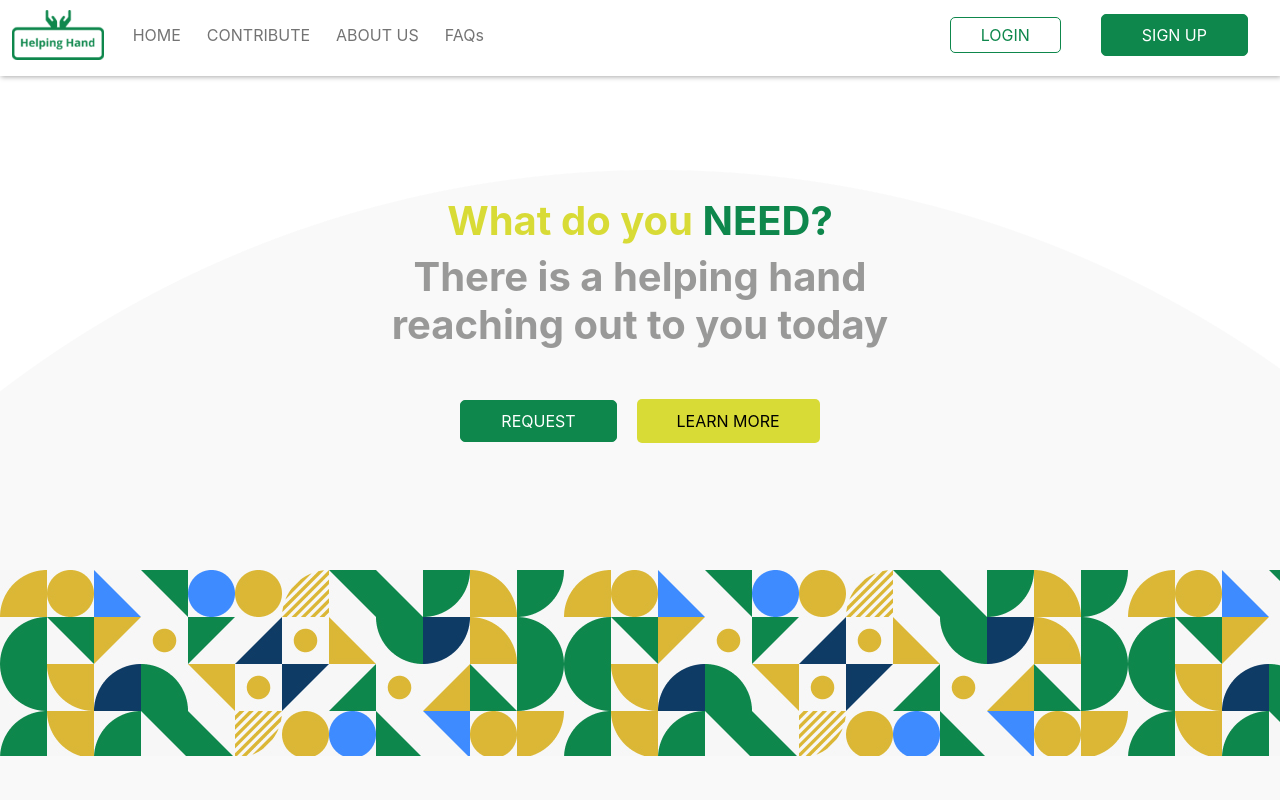
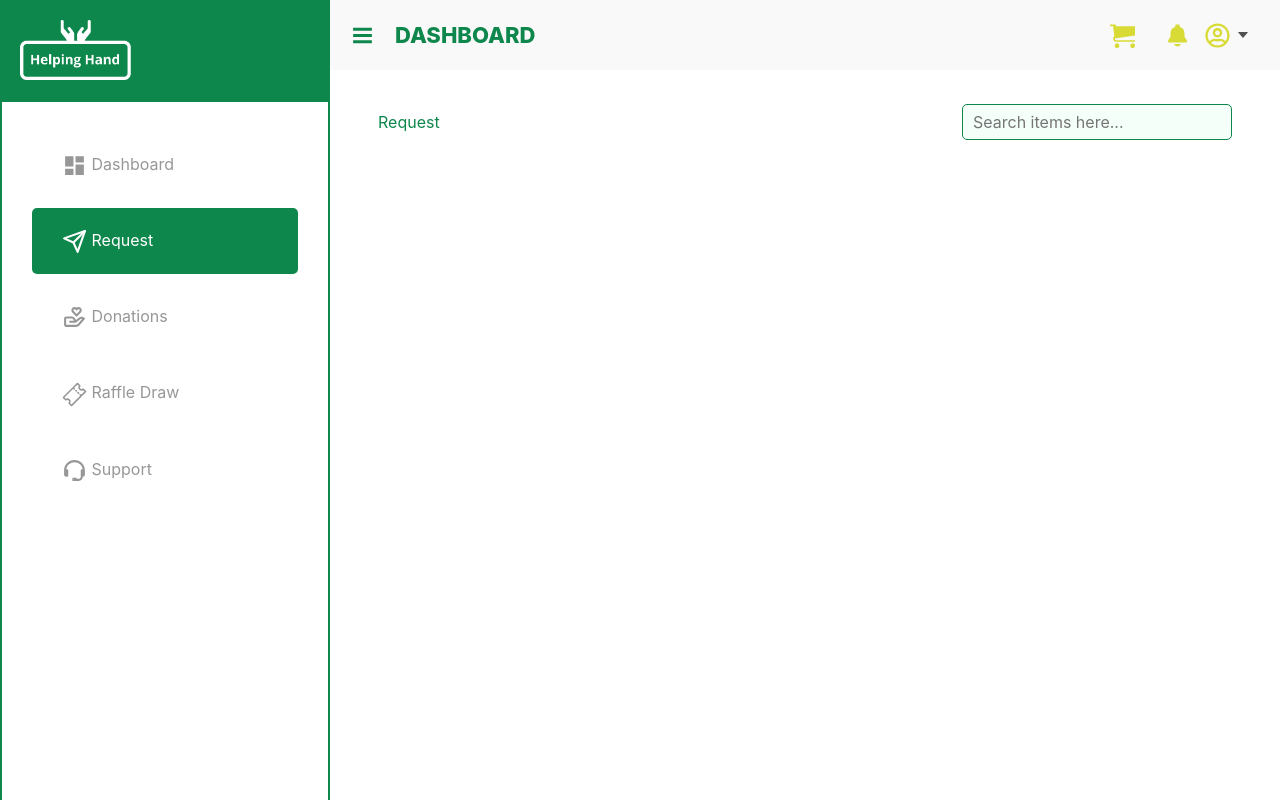
Before and after one commit to nelsonogueh/helping-hand-DSFE, a React (Create React App) app: page /request in a window 1280 px wide. Shown: the top 800 px of the page. Built offline with nearby package versions, Linux system fonts and the light colour scheme.

Commit message:
Fix: Minor fixes

```diff
--- a/src/App.js
+++ b/src/App.js
@@ -2,21 +2,16 @@ import 'bootstrap/dist/css/bootstrap.min.css'
 import { BrowserRouter as Router, Route, Routes } from 'react-router-dom'
 
 import './App.css'
-
 import LandingPage from './components/LandingPage/LandingPage'
 import ContainerUnsigned from './components/container/unsigned/ContainerUnsigned'
 import Donation from './components/Donation/Donation'
-// import SideBar from './components/signed-in/Sidebar/SideBar'
 import ContainerSigned from './components/container/signed/ContainerSigned'
 import SignedDonation from './components/signed-in/SignedDonation/SignedDonation'
 import Dashboard from './components/signed-in/Dashboard/Dashboard'
 import SigninContainer from './components/container/sign-up-sign-incontainer/SigninContainer'
 import SignIn from './components/SignIn/SignIn'
 import Blank from './components/signed-in/Blank/Blank'
-// import SignSideBar from './components/container/sign-up-sign-incontainer/SignSideBar/SignSideBar'
-
-// import SignInContent from './components/container/SignInContent/SignInContent'
-// import SignSideBar from './components/container/sign-up-sign-incontainer/SignSideBar/SignSideBar'
+import Request from './components/signed-in/Request/Request'
 
 function App() {
   return (
@@ -71,6 +66,14 @@ function App() {
               </ContainerSigned>
             }
           />
+          <Route
+            path="/request"
+            element={
+              <ContainerSigned>
+                <Request />
+              </ContainerSigned>
+            }
+          />
           {/* BLANK COMPONENT AS A TEMPLATE FOR CREATING SIGNED IN COMPONENTS */}
           {/* BLANK COMPONENT AS A TEMPLATE FOR CREATING SIGNED IN COMPONENTS */}
           <Route
--- a/src/components/signed-in/Dashboard/Dashboard.css
+++ b/src/components/signed-in/Dashboard/Dashboard.css
@@ -54,24 +54,24 @@
   height: 0px;
   border: 1px solid #d3d3d3;
 }
-.dashabord-top-donated-search-container {
+.dashboard-top-donated-search-container {
   display: flex;
   flex-direction: column;
   flex-shrink: 0;
   padding: 20px 0px;
 }
-.dashabord-top-donated-items-text {
+.dashboard-top-donated-items-text {
   flex-grow: 1;
   color: #0e874c;
   justify-content: flex-start;
   display: flex;
   align-items: center;
 }
-.dashabord-top-donated-search-container {
+.dashboard-top-donated-search-container {
   flex-grow: 1;
   justify-content: flex-end;
 }
-.dashabord-top-donated-search-input {
+.dashboard-top-donated-search-input {
   background: #f5fffa;
   border: 1px solid #0e874c;
   box-sizing: border-box;
@@ -131,7 +131,7 @@
   }
 
   /* WORK */
-  .dashabord-top-donated-search-container {
+  .dashboard-top-donated-search-container {
     display: flex;
     flex-direction: row;
     flex-shrink: 0;
@@ -140,7 +140,6 @@
   .dashboard-img-row-container {
     display: flex;
     flex-direction: row;
-    /* margin: 15px; */
     justify-content: center;
   }
   .dashboard-category-img {
--- a/src/components/signed-in/Dashboard/Dashboard.js
+++ b/src/components/signed-in/Dashboard/Dashboard.js
@@ -7,7 +7,7 @@ import clothes from '../../../assets/img/clothes-img.jpg'
 import shoes from '../../../assets/img/shoes-img.jpg'
 import others from '../../../assets/img/others-img.jpg'
 
-const Blank = (props) => {
+const Dashboard = (props) => {
   return (
     <div>
       <Container fluid className="content-main-container">
@@ -45,15 +45,15 @@ const Blank = (props) => {
                   </div>
                 </div>
               </div>
-              <div className="dashabord-top-donated-search-container">
-                <div className="dashabord-top-donated-items-text">
+              <div className="dashboard-top-donated-search-container">
+                <div className="dashboard-top-donated-items-text">
                   <div>Top Donated Items</div>
                 </div>
-                <div className="dashabord-top-donated-search-container">
+                <div className="dashboard-top-donated-search-container">
                   <input
                     type="search"
                     placeholder="Search items here..."
-                    className="dashabord-top-donated-search-input"
+                    className="dashboard-top-donated-search-input"
                   />
                 </div>
               </div>
@@ -100,4 +100,4 @@ const Blank = (props) => {
   )
 }
 
-export default Blank
+export default Dashboard
--- /dev/null
+++ b/src/components/signed-in/Request/Request.css
@@ -0,0 +1,44 @@
+.request-container {
+  width: 100%;
+  height: 100%;
+  padding: 10px;
+}
+.request-top-donated-search-container {
+  display: flex;
+  flex-direction: column;
+  flex-shrink: 0;
+  padding: 20px 0px;
+}
+.request-top-donated-items-text {
+  flex-grow: 1;
+  color: #0e874c;
+  justify-content: flex-start;
+  display: flex;
+  align-items: center;
+}
+.request-top-donated-search-container {
+  flex-grow: 1;
+  justify-content: flex-end;
+}
+.request-top-donated-search-input {
+  background: #f5fffa;
+  border: 1px solid #0e874c;
+  box-sizing: border-box;
+  border-radius: 5px;
+  padding: 5px 10px;
+}
+
+/* RESPONSIVE - TABLET - PC  */
+@media (min-width: 641px) {
+  .content-main-container {
+    padding: 0px 50px;
+  }
+
+  /* WORK */
+  .request-top-donated-search-container {
+    display: flex;
+    flex-direction: row;
+    flex-shrink: 0;
+    padding: 12px 0px;
+  }
+}
--- /dev/null
+++ b/src/components/signed-in/Request/Request.js
@@ -0,0 +1,36 @@
+import React from 'react'
+import { Navbar, Container, Nav, Row, Col } from 'react-bootstrap'
+
+import './Request.css'
+import food from '../../../assets/img/food-img.jpg'
+import clothes from '../../../assets/img/clothes-img.jpg'
+
+const Request = (props) => {
+  return (
+    <div>
+      <Container fluid className="content-main-container">
+        <Row>
+          <Col>
+            <div className="request-container">
+              <div className="request-top-donated-search-container">
+                <div className="request-top-donated-items-text">
+                  <div>Request</div>
+                </div>
+                <div className="request-top-donated-search-container">
+                  <input
+                    type="search"
+                    placeholder="Search items here..."
+                    className="request-top-donated-search-input"
+                  />
+                </div>
+              </div>
+              <div className="request-category-container"></div>
+            </div>
+          </Col>
+        </Row>
+      </Container>
+    </div>
+  )
+}
+
+export default Request
```
